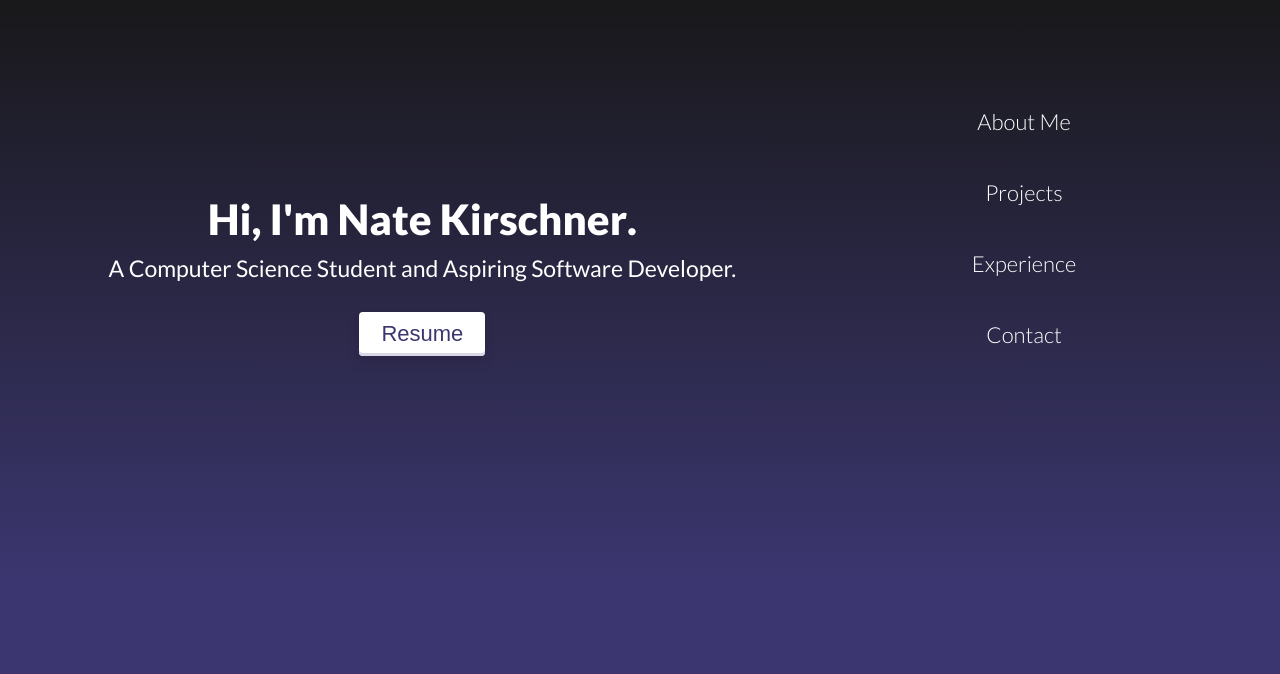
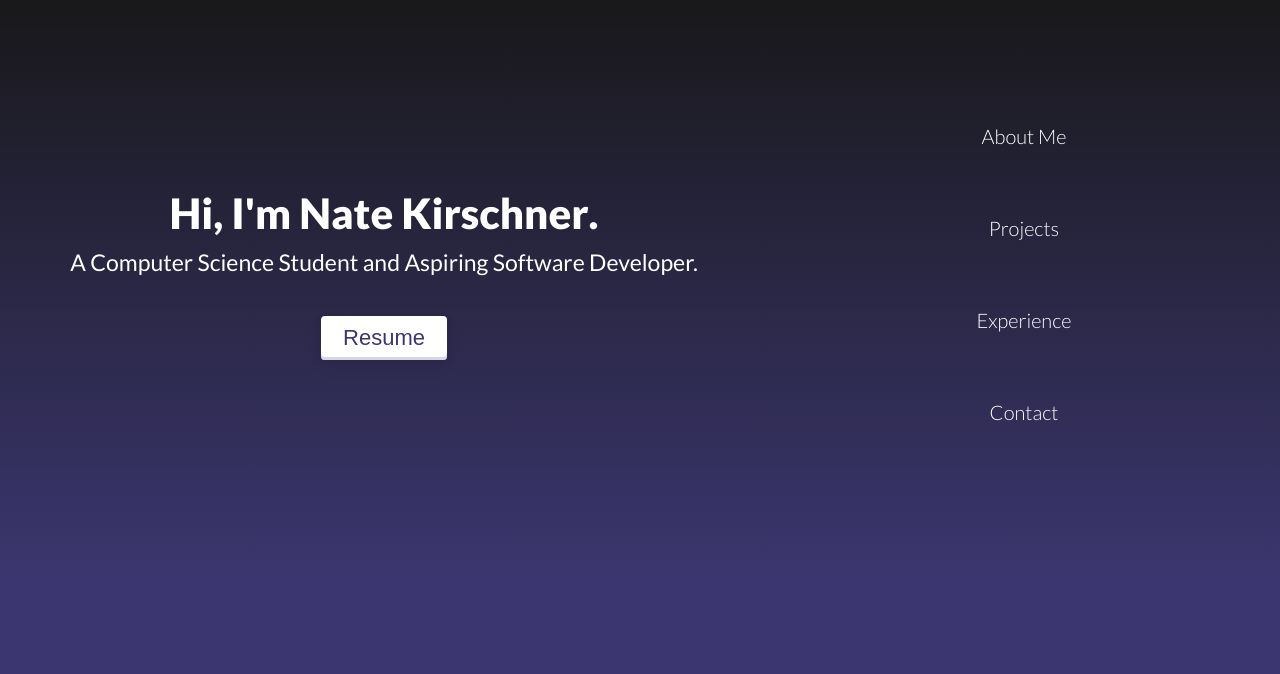
Before and after one commit to nate-kirschner/personal-website, a React (Create React App) app: page / in a window 1280 px wide. Shown: the part 126-800 px from the top of the page. Built offline with nearby package versions, Linux system fonts and the light colour scheme.

Commit message:
changed grid to flex on home page

```diff
--- a/src/styles/home.scss
+++ b/src/styles/home.scss
@@ -10,13 +10,10 @@
     overflow-y: hidden;
 
     @include tablet {
-        grid-template-columns: 55% 45%;
-        grid-template-rows: 25% 5% max-content 1fr;
-    }
-
-    @include laptop {
-        grid-template-columns: 60% 40%;
-        grid-template-rows: 15% 5% max-content 1fr;
+        display: flex;
+        flex-direction: row;
+        align-content: center;
+        justify-content: center;
     }
 }
 
@@ -28,9 +25,14 @@
 
     @include tablet {
         width: 100%;
-        grid-column: 1 / 1;
-        grid-row: 1 / 5;
-        margin: 40vh auto auto 5%;
+        align-self: center;
+        margin: 0;
+        height: 100%;
+        flex-basis: 150%;
+        display: flex;
+        flex-direction: column;
+        align-items: center;
+        justify-content: center;
     }
 }
 
@@ -46,6 +48,7 @@
 
     @include tablet {
         font-size: 38px;
+        margin: 0;
     }
 
     @include laptop {
@@ -99,24 +102,14 @@
     margin: 5% auto 0 auto;
 
     @include tablet {
+        margin: 0;
+        display: flex;
+        height: 100%;
         width: 100%;
-        grid-row: 1 / 5;
-        margin: 30vh auto;
-        grid-column: 2 / 2;
+        flex-direction: column;
+        align-items: center;
+        justify-content: center;
     }
-
-    @include laptop {
-        margin: 28vh auto;
-    }
-
-    @include desktop {
-        margin: 30vh auto;
-    }
-
-    @include wideScreen {
-
-    }
-
 }
 
 .homepage .menuBlock .menuItem {
@@ -124,53 +117,37 @@
     font-weight: 300;
     font-size: 20px;
     margin-bottom: 20px;
+    cursor: pointer;
+    text-decoration: underline;
+    text-decoration-color: transparent;
+    transition: text-decoration-color .4s;
 
     &:hover {
-        text-decoration: underline;
+        text-decoration-color: white;
+    }
+
+    @include tablet {
+        font-size: 20px;
     }
 
     @include laptop {
-        font-size: 22px;
-        margin-bottom: 24px;
+        font-size: 20px;
+        margin: 24px 0;
     }
 
     @include desktop {
-        font-size: 26px;
+        font-size: 27px;
     }
 
     @include largeDesktop {
-        font-size: 30px;
-        margin-bottom: 40px;
+        font-size: 35px;
+        margin: 40px 0;
     }
 
     @include wideScreen {
         font-size: 45px;
-        margin-bottom: 65px;
+        margin: 65px 0;
     }
-}
-
-.cursor {
-    width: 8px;
-    height: 40px;
-    display: inline-block;
-    color: white;
-    animation: blink 1.5s infinite steps(1, end);
-}
-
-@keyframes blink {
-    from {
-        color: white;
-    }
-    50% {
-        color: transparent;
-    }
-    to {
-        color: white;
-    }
-}
-
-.word {
-    display: inline-block;
 }
 
 .letters {
@@ -179,7 +156,6 @@
 }
 
 .letter {
-
     display: inline-block;
     transition: transform .3s;
 
@@ -211,10 +187,8 @@
     }
 }
 
-/* CSS */
 .resumeButton {
-
-    margin-top: 20px;
+    margin-top: 30px;
     text-decoration: none;
     height: 2em;
     align-items: center;
@@ -226,7 +200,6 @@
                 #D6D6E7 0 -3px 0 inset;
     color: rgba(59, 54, 111, 1);
     cursor: pointer;
-    // height: 48px;
     padding: 0 1em;
     position: relative;
     transition: all .2s;
```
